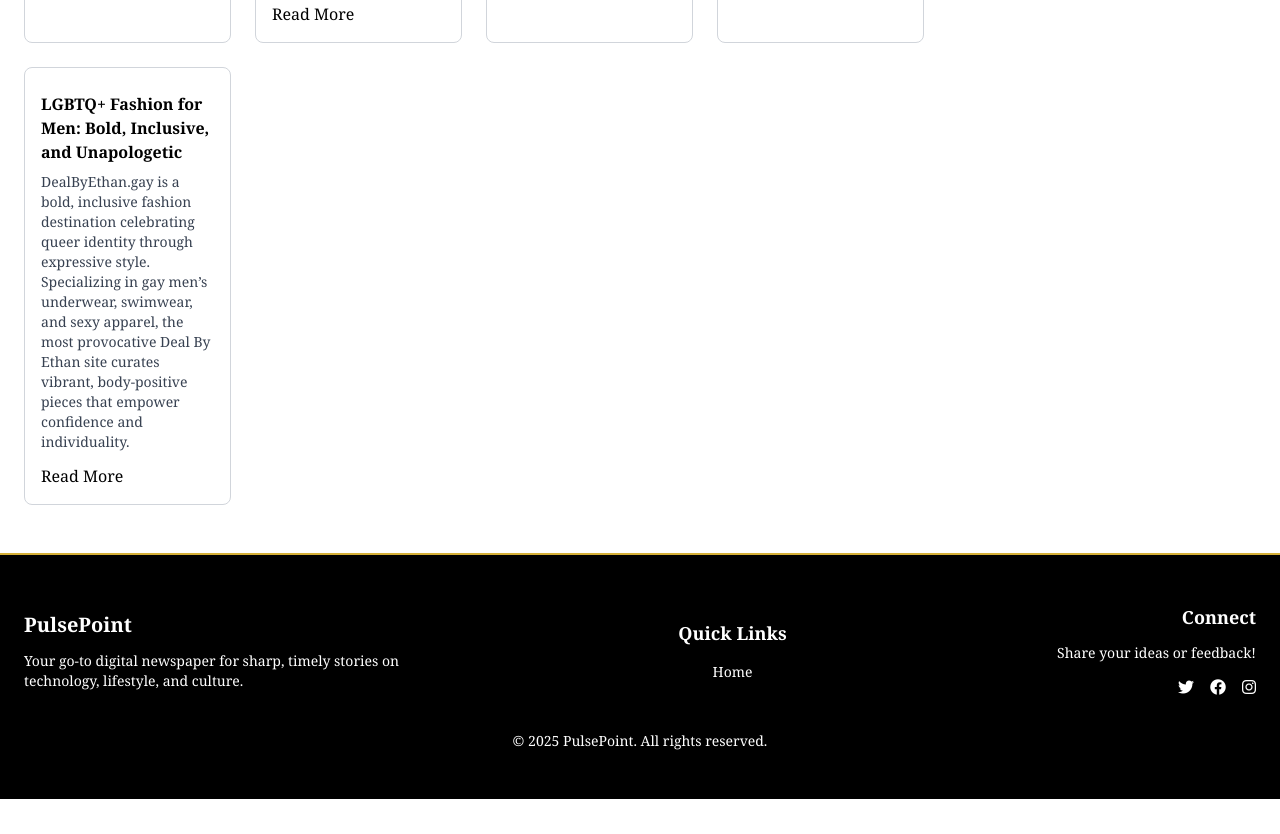
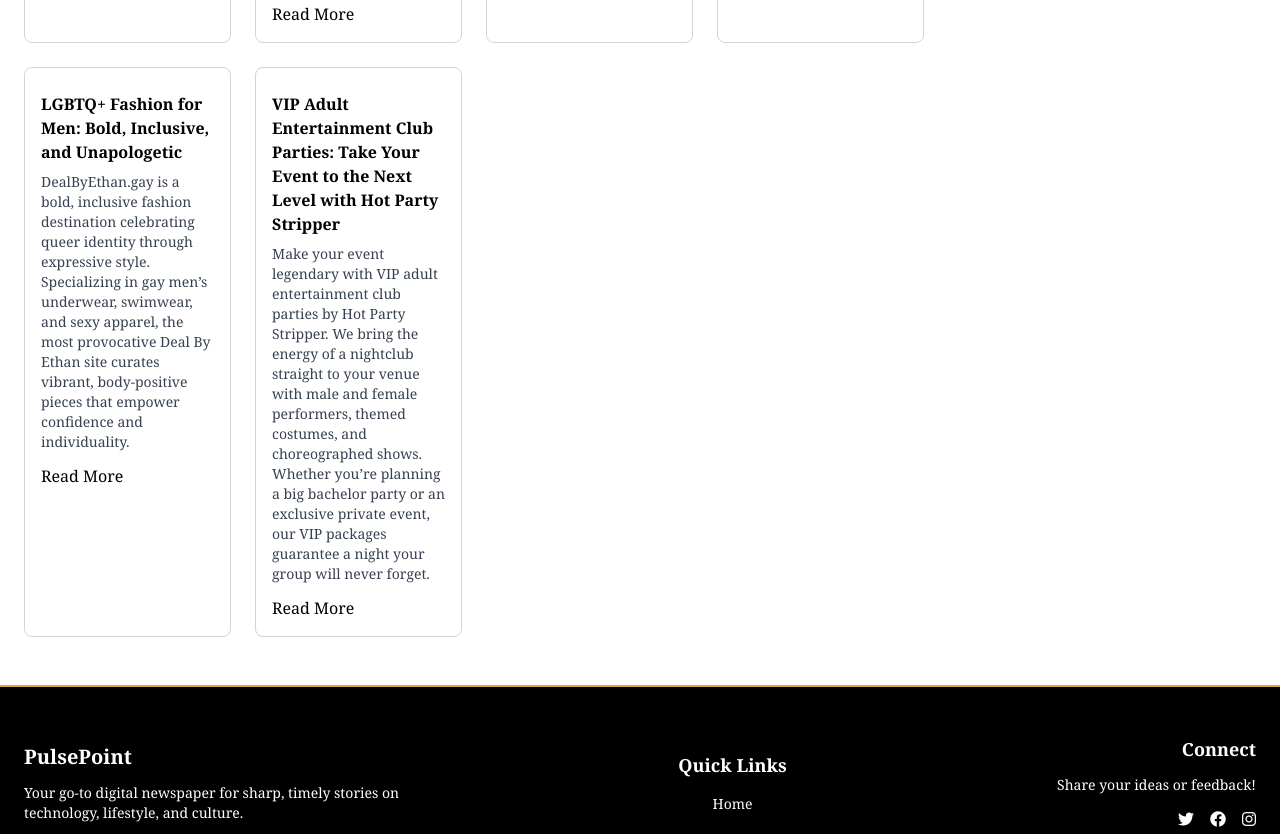
Before and after one commit to ikabirhasan/PulsePoint, a plain HTML site: page index.html in a window 1280 px wide. Shown: the part 801-1635 px from the top of the page. Before the commit the page ends 1600 px from the top, so only its background shows below. Drawn offline with nearby package versions, Linux system fonts and the light colour scheme.

Commit message:
Update index.html

```diff
--- a/index.html
+++ b/index.html
@@ -116,6 +116,14 @@
                         <a href="/lgbtq-fashion-for-men-bold-inclusive.html" class="text-black font-medium hover:text-gold-400">Read More</a>
                     </div>
                 </div>
+                <div class="headline-card bg-white border border-gray-300 rounded-lg overflow-hidden transition duration-300">
+                  <!--   <img src="https://via.placeholder.com/300x150" alt="Story 1" class="w-full h-36 object-cover"> -->
+                    <div class="p-4">
+                        <h2 class="text-base font-semibold text-black mt-2 mb-2">VIP Adult Entertainment Club Parties: Take Your Event to the Next Level with Hot Party Stripper</h2>
+                        <p class="text-gray-700 text-sm mb-3">Make your event legendary with VIP adult entertainment club parties by Hot Party Stripper. We bring the energy of a nightclub straight to your venue with male and female performers, themed costumes, and choreographed shows. Whether you’re planning a big bachelor party or an exclusive private event, our VIP packages guarantee a night your group will never forget.</p>
+                        <a href="/vip-adult-entertainment-club-parties.html" class="text-black font-medium hover:text-gold-400">Read More</a>
+                    </div>
+                </div>
             </div>
         </div>
     </section>
```
